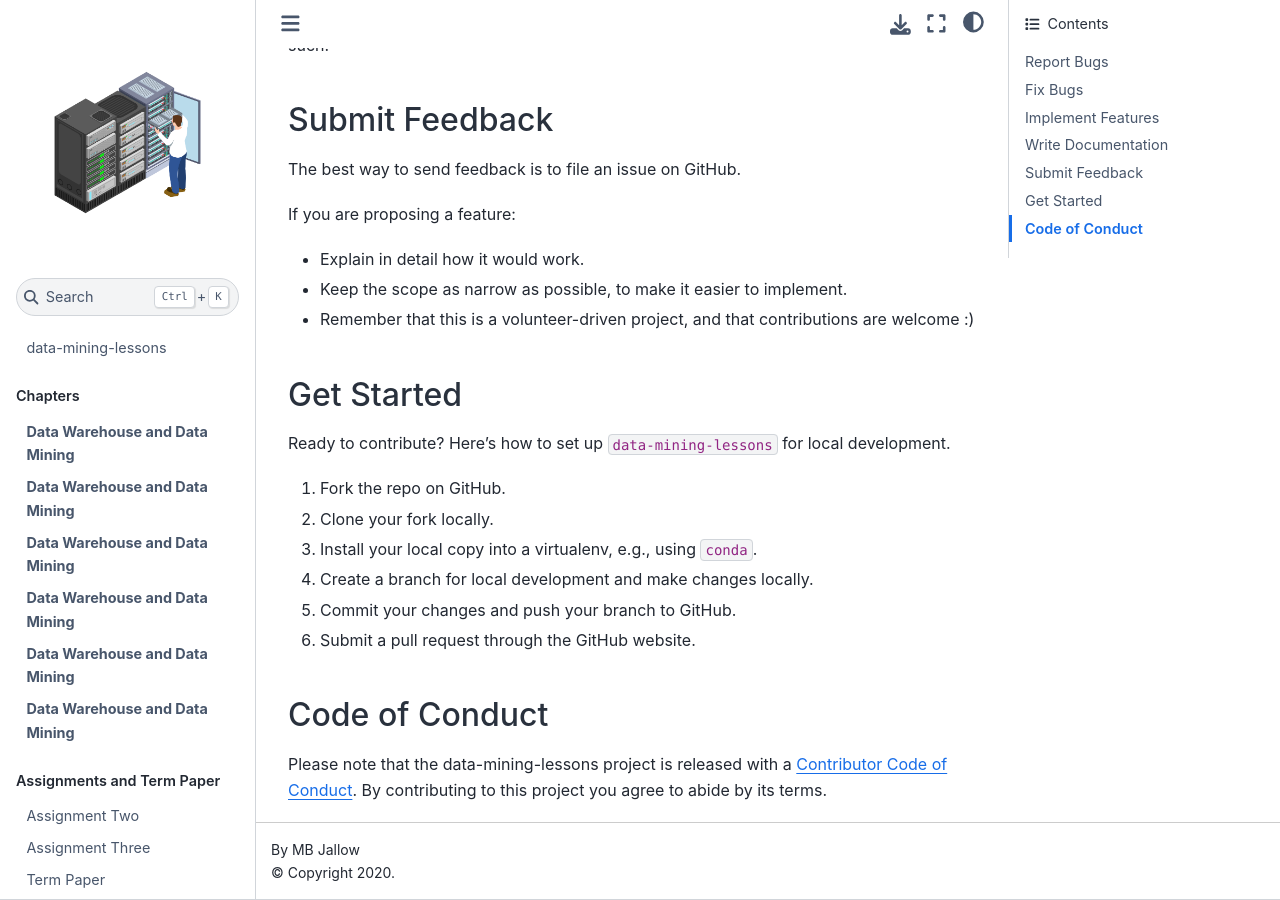
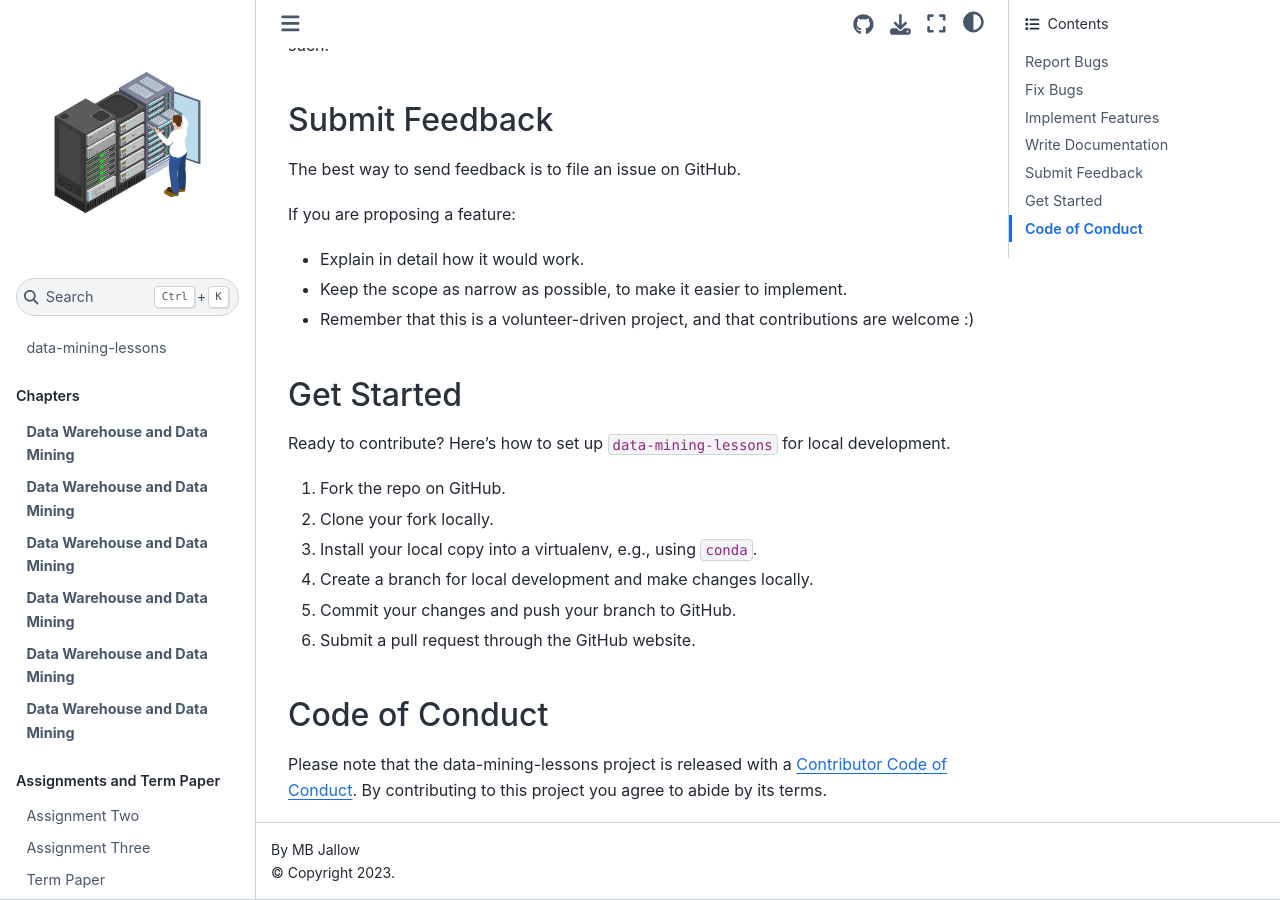
Before and after one commit to mbjallow6/data-mining-lessons, a Jupyter Book: the page built from CONTRIBUTING.md, in a window 1280 px wide and 900 px high, scrolled down 881 px. Built offline with Jupyter Book 1.0.4 settings and Sphinx 7.4.7 and the Sphinx Book theme 1.1.4, drawn with Linux system fonts in a browser that asks for light colours; pages that are not in the unit, such as notebooks, are missing from menus; part of the change alters nothing that is shown.

Commit message:
updated the config file

```diff
--- a/_config.yml
+++ b/_config.yml
@@ -1,11 +1,29 @@
-#######################################################################################
-# A default configuration that will be loaded for all jupyter books
-# See the documentation for help and more options:
-# https://jupyterbook.org/customize/config.html
+# Book settings
+title: Data Warehouse and Data Mining
+author: MB Jallow
+logo: logo.png
+exclude_patterns: ["cache"]
 
-#######################################################################################
-# Book settings
-title                       : data-mining-lessons by Professor GONG Yue-Jiao # The title of the book. Will be placed in the left navbar.
-author                      : MB Jallow  # The author of the book
-copyright                   : "2020"  # Copyright year to be placed in the footer
-logo                        : logo.png  # A path to the book logo
+repository:
+  url: https://github.com/mbjallow6/data-mining-lessons
+
+latex:
+  latex_documents:
+    targetname: book.tex
+
+# Execution settings
+execute:
+  execute_notebooks         : "cache"  # Whether to execute notebooks at build time. Must be one of ("auto", "force", "cache", "off")
+  cache                     : "cache"
+
+# HTML-specific settings
+html:
+
+  navbar_number_sections    : false  # Add a number to each section in your left navbar
+  use_edit_page_button      : true  # Whether to add an "edit this page" button to pages. If `true`, repository information in repository: must be filled in
+  use_repository_button     : true  # Whether to add a link to your repository button
+  use_issues_button         : true  # Whether to add an "open an issue" button
+  extra_navbar              : MB Jallow <br>Powered by <a href="https://jupyterbook.org">Jupyter Book</a>  # Will be displayed underneath the left navbar.
+  extra_footer              : ""  # Will be displayed underneath the footer.
+  google_analytics_id       : ""  # A GA id that can be used to track book views.
+  home_page_in_navbar       : true  # Whether to include your home page in the left Navigation Bar
```
